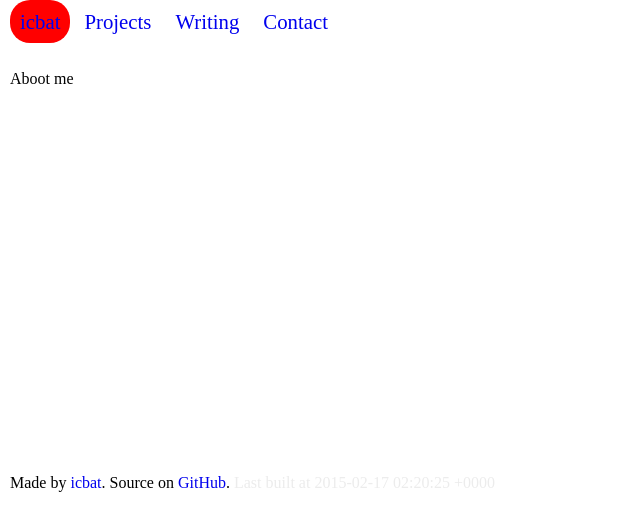
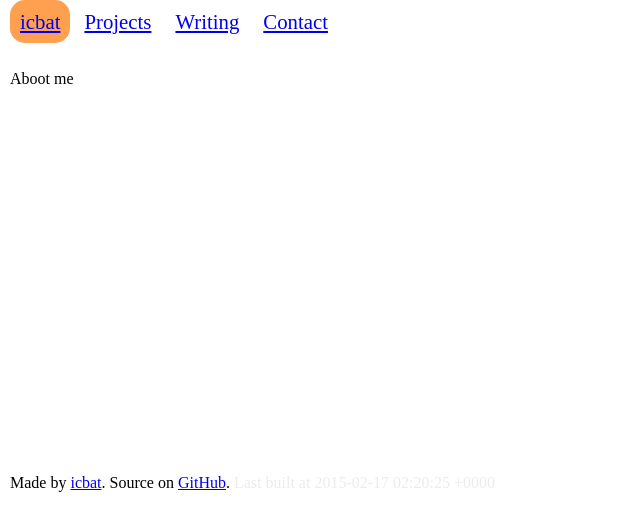
Before and after one commit to icbat/icbat.github.io, a Jekyll site: the page built from index.md, in a window 1280 px wide. Shown: the top 531 px of the page, without its empty margins (0-640 px from the left). Built offline with Jekyll 4.4.1, drawn with Linux system fonts in a browser that asks for light colours.

Commit message:
Changing a few basic colors based on a scheme

```diff
--- a/stylesheets/stylesheet.css
+++ b/stylesheets/stylesheet.css
@@ -3,11 +3,11 @@
 header ul li, header ul {display: inline}
 header ul li {font-size: 1.3em}
 header, footer, .content, header ul li, .highlight {padding: 10}
-a, a:visited {text-decoration: none}
+a, a:visited {text-decoration: none, color: #08A908;}
 
 header li {
--moz-border-radius: 20px;
-border-radius: 20px;
+-moz-border-radius: 15px;
+border-radius: 15px;
 }
 
 header li:hover {
@@ -15,7 +15,7 @@
 }
 
 header li.homelink {
-	background-color:#f00;
+	background-color:#FF9F50;
 }
 
 .content {min-height: 400px}
```
